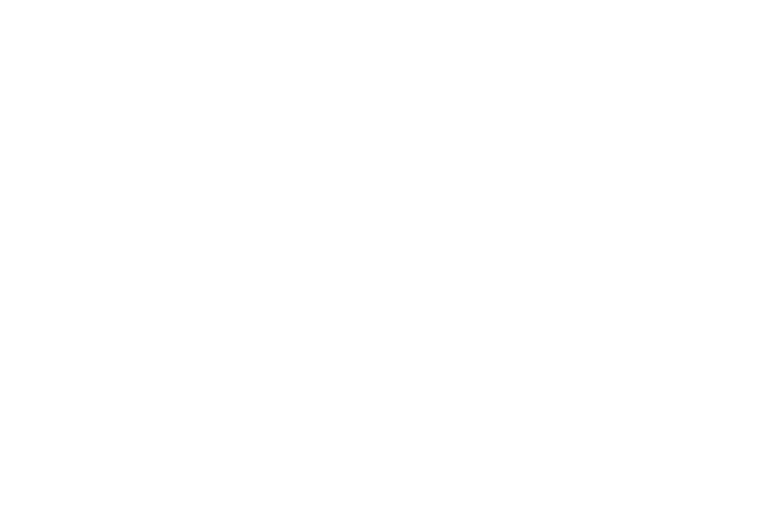
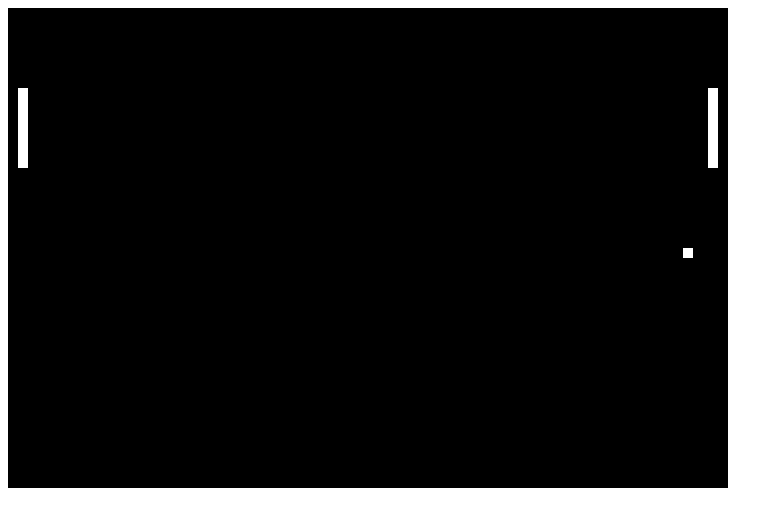
Before and after one commit to BigOzzyOz/pong, a plain HTML site: page index.html in a window 1280 px wide. Shown: the whole page, without its empty margins (0-783 px from the left). Drawn offline with Linux system fonts and the light colour scheme.

Commit message:
finish tutorial

```diff
--- a/index.html
+++ b/index.html
@@ -4,12 +4,81 @@
 <head>
   <meta charset="UTF-8">
   <meta name="viewport" content="width=device-width, initial-scale=1.0">
-  <script src="script.js"></script>
   <title>Document</title>
 </head>
 
 <body>
+  <canvas id="ca" width="720" height="480" style="background-color: black;">
 
+  </canvas>
 </body>
+<script>
+
+  let ctx = ca.getContext('2d');
+  let p1 = 80;
+  let p2 = 80;
+  let key = {};
+  let ball = {
+    x: 360,
+    y: 240,
+    speedX: 5,
+    speedY: 0
+  };
+  document.addEventListener('keydown', e => key[e.keyCode] = true);
+  document.addEventListener('keyup', e => key[e.keyCode] = false);
+  draw();
+  setInterval(loop, 1000 / 60);
+
+  function draw() {
+    ctx.fillStyle = 'black';
+    ctx.fillRect(0, 0, 720, 480);
+    ctx.fillStyle = 'white';
+    ctx.fillRect(10, p1, 10, 80);
+    ctx.fillRect(700, p2, 10, 80);
+    ctx.fillRect(ball.x, ball.y, 10, 10);
+    requestAnimationFrame(draw);
+  }
+
+  function loop() {
+    if (key[38]) {
+      p2 = p2 == 0 ? p2 : p2 - 5;
+    }
+    if (key[40]) {
+      p2 = p2 == 400 ? p2 : p2 + 5;
+    }
+    if (key[87]) {
+      p1 = p1 == 0 ? p1 : p1 - 5;
+    }
+    if (key[83]) {
+      p1 = p1 == 400 ? p1 : p1 + 5;
+    }
+    ball.x = ball.x + ball.speedX;
+    ball.y = ball.y + ball.speedY;
+    if (ball.x < 20 || ball.x > 690) {
+      if (ball.y > p1 && ball.y < p1 + 80 && ball.speedX < 0) {
+        ball.speedX = -ball.speedX;
+        ball.speedY = (ball.y - p1 - 40) * 0.1;
+      }
+
+      if (ball.y > p2 && ball.y < p2 + 80 && ball.speedX > 0) {
+        ball.speedX = -ball.speedX;
+        ball.speedY = (ball.y - p2 - 40) * 0.1;
+      }
+    }
+
+    if (ball.y < 0 || ball.y > 470) {
+      ball.speedY = -ball.speedY;
+    }
+    if (ball.x < 0 || ball.x > 720) {
+      ball = {
+        x: 360,
+        y: 240,
+        speedX: 3,
+        speedY: 0
+      };
+    }
+  }
+
+</script>
 
 </html>
--- a/script.js
+++ b/script.js
@@ -1,8 +1,13 @@
-/**
- * Description placeholder
- *
- * @param {*} muh
- */
-function test(muh) {
+let ca = document.getElementById('ca');
+let ctx = ca.getContext('2d');
+draw();
+
+function draw() {
+  ctx.fillStyle = 'white';
+  ctx.fillRect(10, 10, 10, 80);
 
 }
+
+function loop(params) {
+
+}
```
